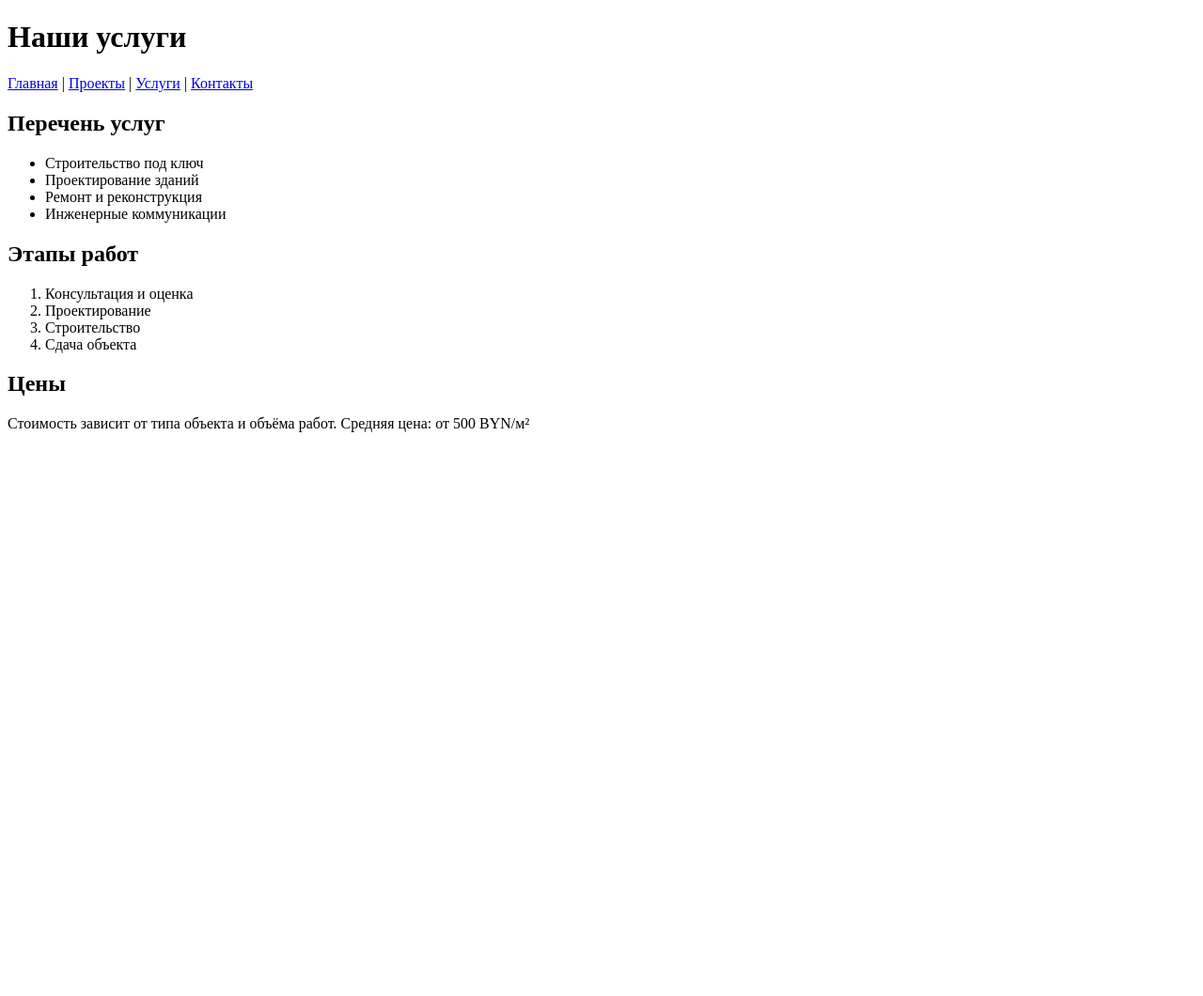
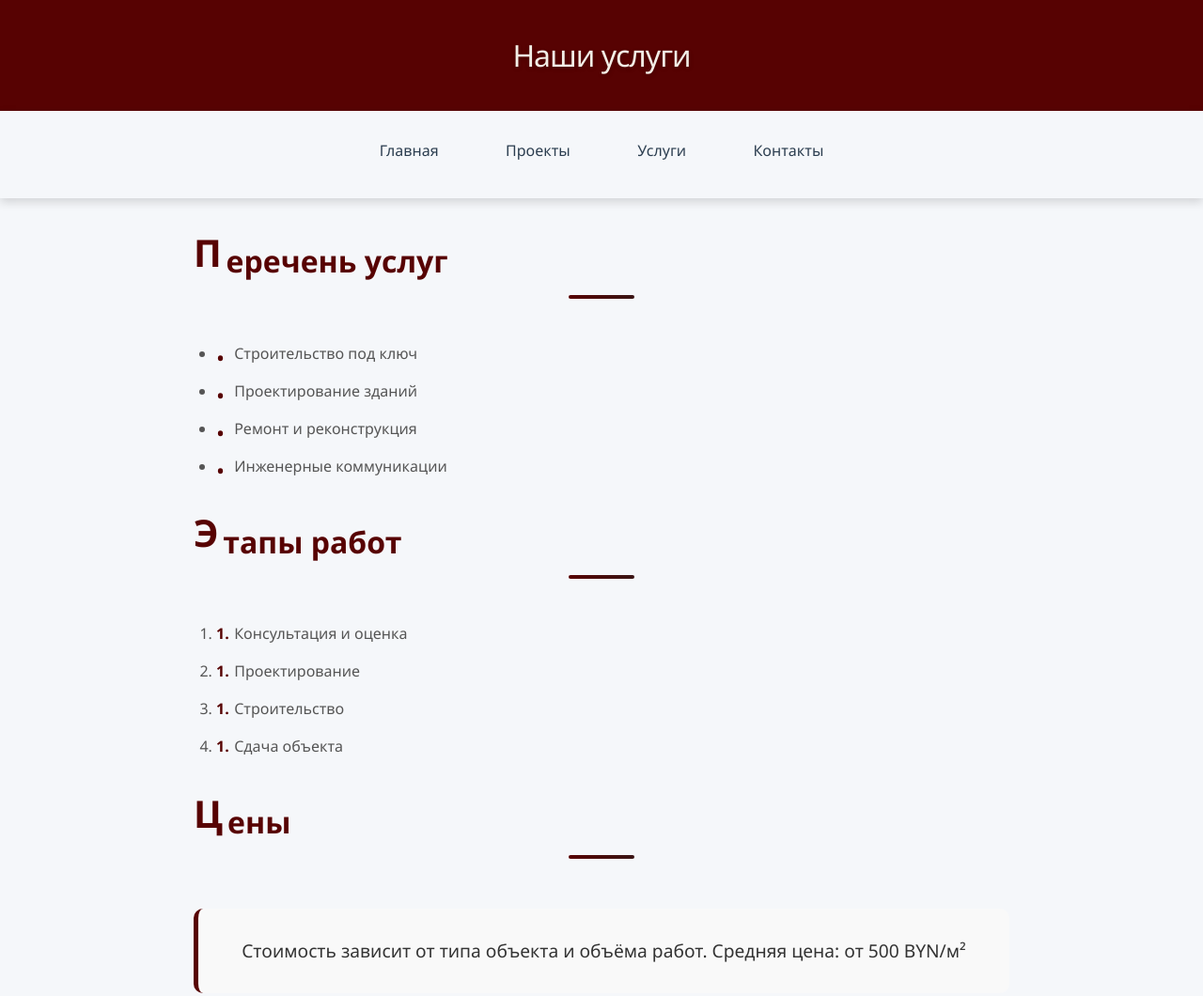
Before and after one commit to Xjensu/LichWeb, a plain HTML site: page services.html in a window 1280 px wide. Shown: the whole page at 94% size. Before the commit the page ends 800 px from the top, so only its background shows below. Drawn offline with Linux system fonts and the light colour scheme.

Commit message:
Применение внутренних стилей для services.html

```diff
--- a/services.html
+++ b/services.html
@@ -3,6 +3,176 @@
 <head>
   <meta charset="UTF-8">
   <title>СтройФАК — Услуги</title>
+  <style>
+    /* Глобальные стили */
+    * {
+      margin: 0;
+      padding: 0;
+      box-sizing: border-box;
+    }
+
+    html {
+      font-size: 16px;
+      background-color: #f5f7fa;
+    }
+
+    body {
+      font-family: 'Segoe UI', Tahoma, Geneva, Verdana, sans-serif;
+      line-height: 1.7;
+      color: #333;
+    }
+
+    /* Связанные стили — все стили ниже подключены через <style> в head (внешние по отношению к тегам) */
+    header {
+      padding: 2rem 1rem;
+      background: #570202;
+      color: #f2eee6;
+      text-align: center;
+    }
+
+    header h1 {
+      font-size: 2rem;
+      font-weight: 300;
+      letter-spacing: -1px;
+      text-shadow: 0 2px 5px rgba(0,0,0,0.2);
+    }
+
+    /* Горизонтальное меню — создано исключительно через CSS */
+    nav {
+      text-align: center;
+      padding: 1rem 0;
+      box-shadow: 0 4px 10px rgba(0, 0, 0, 0.15);
+      position: relative;
+    }
+
+    nav a {
+      color: #2c3e50;
+      text-decoration: none;
+      padding: 0.8rem 1.8rem;
+      margin: 0 0.3rem;
+      border-radius: 6px;
+      display: inline-block;
+      font-weight: 500;
+      transition: all 0.3s ease;
+      position: relative;
+      overflow: hidden;
+    }
+
+    nav a::before {
+      content: '';
+      position: absolute;
+      bottom: 0;
+      left: 0;
+      width: 0;
+      height: 3px;
+      background-color: #570202;
+      transition: width 0.3s ease;
+    }
+
+    nav a:hover::before,
+    nav a:focus::before {
+      width: 100%;
+    }
+
+    nav a:hover,
+    nav a:focus {
+      background-color: #570202;
+      transform: translateY(-2px);
+      box-shadow: 0 5px 15px rgba(87, 2, 2, 0.3);
+      color: #f2eee6;
+    }
+
+    nav a:active {
+      transform: translateY(0);
+    }
+
+    section {
+      max-width: 900px;
+      margin: 2rem auto;
+      padding: 0 1rem;
+    }
+
+    section h2 {
+      font-size: 2rem;
+      color: #570202;
+      margin: 2.5rem 0 1.5rem;
+      position: relative;
+      padding-bottom: 0.8rem;
+    }
+
+    section h2::after {
+      content: '';
+      display: block;
+      width: 70px;
+      height: 4px;
+      background: linear-gradient(90deg, #570202, #3a1515);
+      margin: 0.5rem auto;
+      border-radius: 2px;
+    }
+
+    /* Псевдоэлемент для первой буквы заголовка */
+    section h2::first-letter {
+      font-size: 2.5rem;
+      font-weight: bold;
+      color: #570202;
+      float: left;
+      line-height: 0.8;
+      margin-right: 0.3rem;
+      padding-top: 0.1rem;
+    }
+
+    /* Селектор по тегу + класс */
+    ul, ol {
+      padding-left: 1.5rem;
+      margin-bottom: 2rem;
+      color: #555;
+    }
+
+    ul li,
+    ol li {
+      margin-bottom: 0.8rem;
+      position: relative;
+      padding-left: 1.2rem;
+    }
+
+    /* Псевдоклассы и псевдоэлементы для списков */
+    ul li::before {
+      content: '•';
+      color: #570202;
+      font-size: 1.5rem;
+      position: absolute;
+      left: 0;
+      top: -0.1rem;
+    }
+
+    ol li::before {
+      content: counter(item) '.';
+      counter-increment: item;
+      color: #570202;
+      font-weight: bold;
+      position: absolute;
+      left: 0;
+      top: 0;
+    }
+
+    /* Идентификатор для уникального элемента */
+    #price-section {
+      background-color: #f9f9f9;
+      padding: 1.8rem;
+      border-radius: 10px;
+      border-left: 5px solid #570202;
+      margin-top: 2rem;
+      text-align: center;
+      font-size: 1.2rem;
+      font-weight: 500;
+    }
+
+    /* Селектор по атрибуту */
+    [data-highlight] {
+      color: #570202;
+      font-weight: 700;
+    }
+  </style>
 </head>
 <body>
 
@@ -11,9 +181,9 @@
   </header>
 
   <nav>
-    <a href="index.html">Главная</a> |
-    <a href="projects.html">Проекты</a> |
-    <a href="services.html">Услуги</a> |
+    <a href="index.html">Главная</a>
+    <a href="projects.html">Проекты</a>
+    <a href="services.html">Услуги</a>
     <a href="contacts.html">Контакты</a>
   </nav>
 
@@ -35,7 +205,7 @@
     </ol>
 
     <h2>Цены</h2>
-    <p>Стоимость зависит от типа объекта и объёма работ. Средняя цена: от 500 BYN/м²</p>
+    <p id="price-section">Стоимость зависит от типа объекта и объёма работ. <span>Средняя цена: от 500 BYN/м²</span></p>
   </section>
 
 </body>
```
